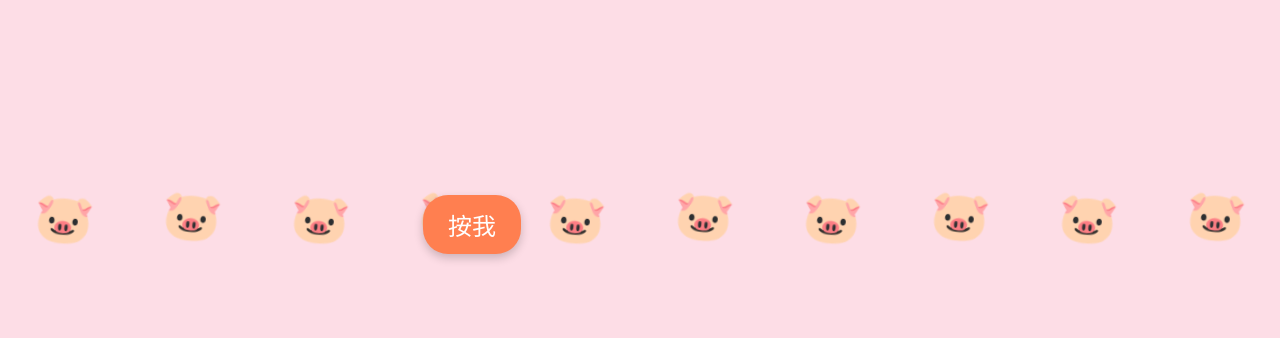
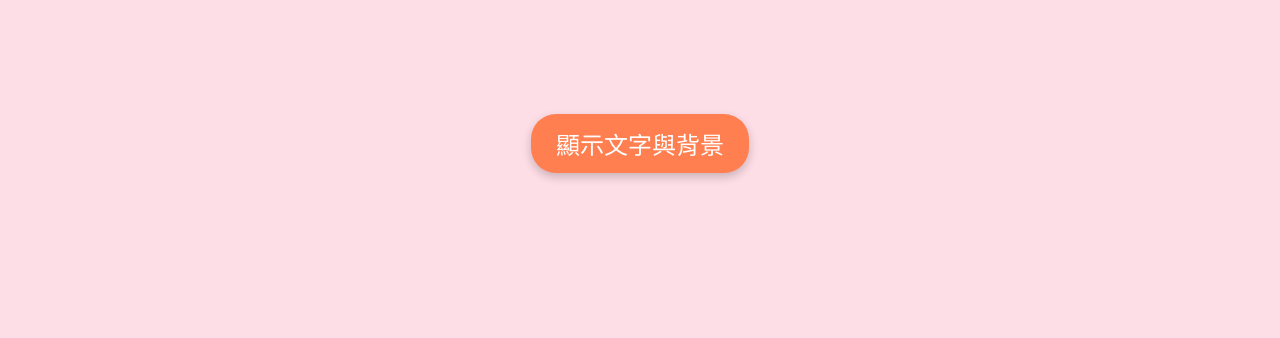
Before and after one commit to ChennGuanYu/shopee, a plain HTML site: page 123.html in a window 1280 px wide. Shown: the part 176-514 px from the top of the page. Drawn offline with Linux system fonts and the light colour scheme.

Commit message:
Update 123.html

```diff
--- a/123.html
+++ b/123.html
@@ -29,15 +29,19 @@
         }
 
         body {
-            position: relative;
+            margin: 0;
             height: 100vh;
-            margin: 0;
             display: flex;
             justify-content: center;
             align-items: center;
+            font-family: 'Comic Sans MS', cursive;
+            background-color: #fddde6;
             overflow: hidden;
-            background-color: #fddde6;
-            font-family: 'Comic Sans MS', cursive;
+        }
+
+        .container {
+            position: relative;
+            text-align: center;
         }
 
         .bg-pigs {
@@ -46,11 +50,17 @@
             left: 0;
             width: 100%;
             height: 100%;
-            z-index: -1;
             display: flex;
             flex-wrap: wrap;
             justify-content: space-around;
             align-content: space-around;
+            opacity: 0;
+            transition: opacity 0.5s ease;
+            z-index: -1;
+        }
+
+        .bg-pigs.show {
+            opacity: 1;
         }
 
         .pig {
@@ -95,11 +105,10 @@
     </style>
 </head>
 <body>
-    <button class="btn" onclick="showTitle()">按我</button>
+    <div class="container">
+        <button class="btn" onclick="showContent()">顯示文字與背景</button>
         <div class="title" id="title">髒髒豬</div>
-
-    <!-- 背景豬表情符號 -->
-    <div class="bg-pigs">
+        <div class="bg-pigs" id="bgPigs">
             <div class="pig">🐷</div>
             <div class="pig">🐷</div>
             <div class="pig">🐷</div>
@@ -111,11 +120,14 @@
             <div class="pig">🐷</div>
             <div class="pig">🐷</div>
         </div>
+    </div>
 
     <script>
-        function showTitle() {
-            // 顯示髒髒豬文字並淡入動畫
+        function showContent() {
+            // 顯示背景與文字
+            const bgPigs = document.getElementById('bgPigs');
             const title = document.getElementById('title');
+            bgPigs.classList.add('show');
             title.classList.add('show');
 
             // 隱藏按鈕
```
Lines whose indentation alone changed are shown as unchanged.
